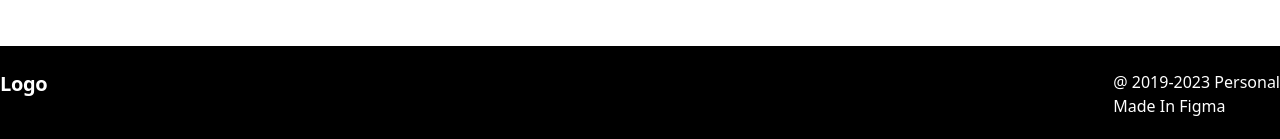
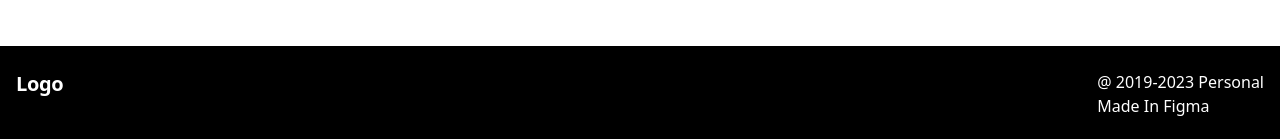
Before and after one commit to DAV0KA/portfolioo, a Nuxt app: page / in a window 1280 px wide. Shown: the part 3526-3665 px from the top of the page. Built offline with nearby package versions, Linux system fonts and the light colour scheme.

Commit message:
feat: add footer

```diff
--- a/components/organisms/Footer.vue
+++ b/components/organisms/Footer.vue
@@ -1,6 +1,6 @@
 <template>
     <div class="w-full bg-black text-white py-6 ">
-        <div class="max-w-7xl mx-auto flex justify-between">
+        <div class="max-w-7xl px-4 mx-auto flex justify-between">
             <div class="text-xl font-bold tracking-[-0.02em]">
                 Logo
             </div>
```
